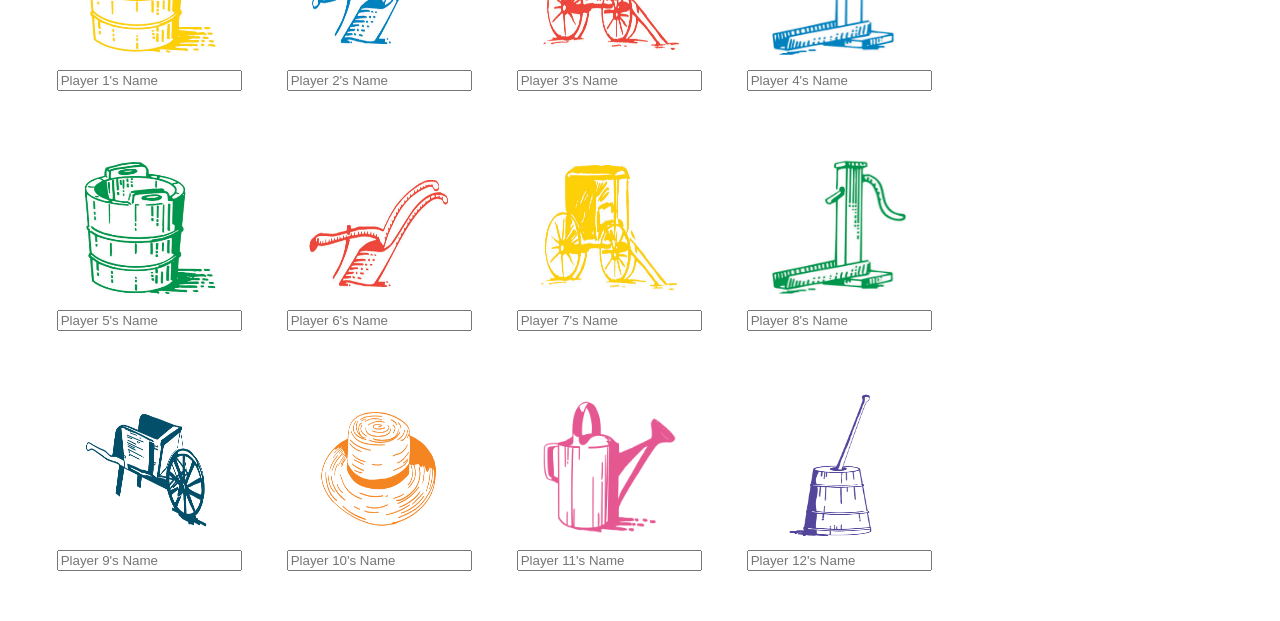
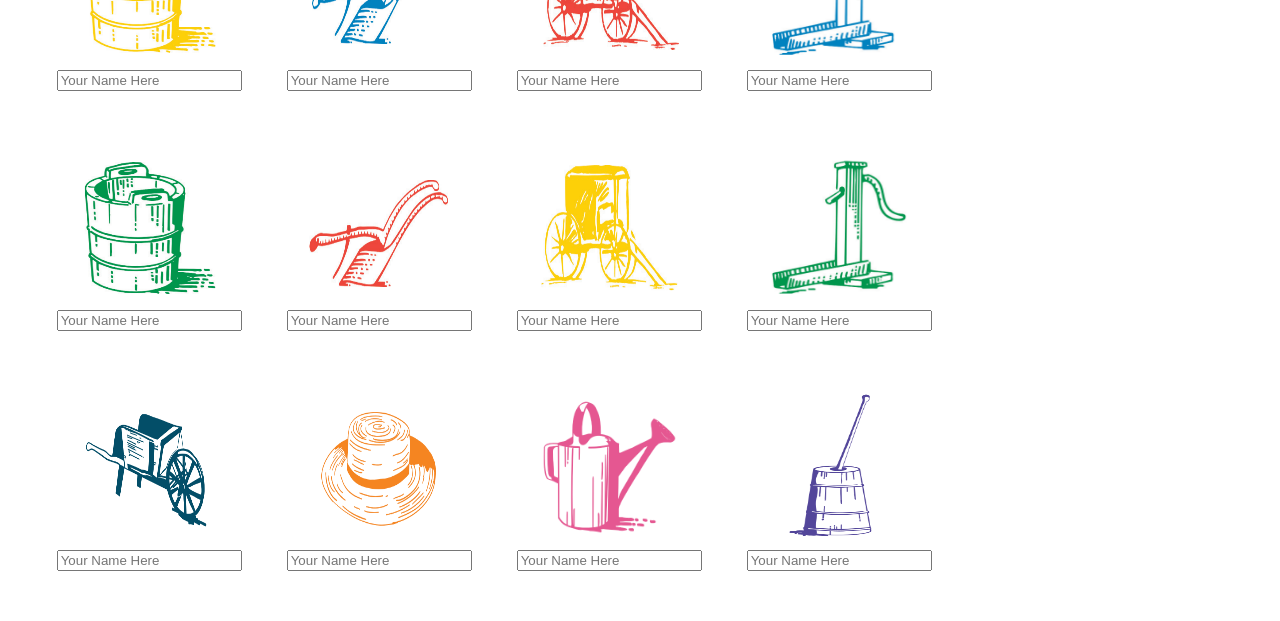
Before and after one commit to georgekouts108/dutch-blitz-scoreboard, a React (Vite) app in the folder db-scoreboard/: page /player-info in a window 1280 px wide. Shown: the part 270-891 px from the top of the page. Built offline with nearby package versions, Linux system fonts and the light colour scheme.

Commit message:
#11 changed placeholder and button texts

```diff
--- a/db-scoreboard/src/components/PlayerinfoPage.jsx
+++ b/db-scoreboard/src/components/PlayerinfoPage.jsx
@@ -86,11 +86,11 @@ function PlayerinfoPage() {
                             <img src={cardSymbols[index]} alt="hhh" height={150} width={150}/>
                             </div>
 
-                            <input
+                            <input id={"playerNameID_"+(index)}
                                 type="text"
                                 value={value}
                                 onChange={(e) => updatePlayerName(index, e.target.value)}
-                                placeholder={`Player ${index + 1}'s Name`}
+                                placeholder={`Your Name Here`}
                             />
                             <br/><br/>
                         </div>
@@ -105,11 +105,11 @@ function PlayerinfoPage() {
                             <img src={cardSymbols[index+4]} alt="hhh" height={150} width={150}/>
                             </div>
 
-                            <input
+                            <input id={"playerNameID_"+(index+4)}
                                 type="text"
                                 value={value}
                                 onChange={(e) => updatePlayerName(index+4, e.target.value)}
-                                placeholder={`Player ${index+4 + 1}'s Name`}
+                                placeholder={`Your Name Here`}
                             />
                             <br/><br/>
                         </div>
@@ -124,11 +124,11 @@ function PlayerinfoPage() {
                             <img src={cardSymbols[index+8]} alt="hhh" height={150} width={150}/>
                             </div>
 
-                            <input
+                            <input id={"playerNameID_"+(index+8)}
                                 type="text"
                                 value={value}
                                 onChange={(e) => updatePlayerName(index+8, e.target.value)}
-                                placeholder={`Player ${index+8 + 1}'s Name`}
+                                placeholder={`Your Name Here`}
                             />
                             <br/><br/>
                         </div>
@@ -137,7 +137,7 @@ function PlayerinfoPage() {
                 </div>
                 <br/>
                 <br></br><br></br><br></br><br></br><br></br><br></br><br></br><br></br><br></br>
-                <button type="submit">Confirm Player Information</button>
+                <button type="submit">Confirm Player Information</button><br /><br />
             </form>
             </div>
             <br></br>
```
